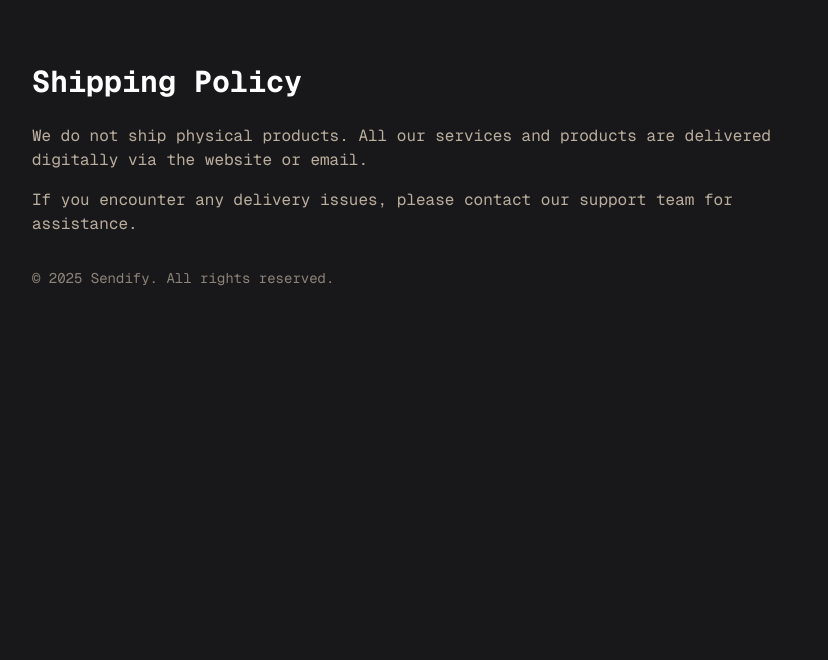
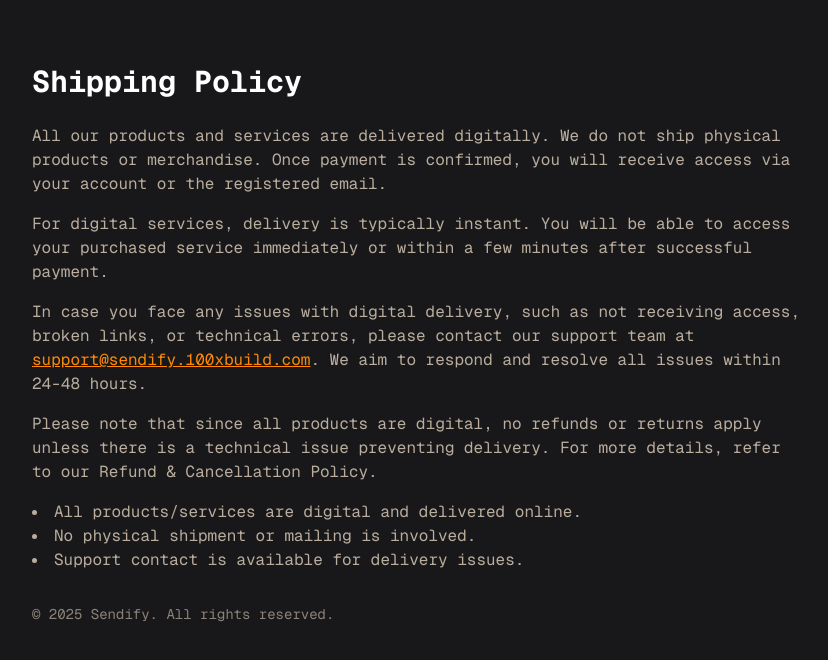
Before and after one commit to Raunak0713/sendify-ui, a Next.js app: page /shipping in a window 1280 px wide. Shown: the top 660 px of the page, without its empty margins (224-1052 px from the left). Built offline with nearby package versions, Linux system fonts and the light colour scheme; no server answers.

Commit message:
Shipping Page

```diff
--- a/app/shipping/page.tsx
+++ b/app/shipping/page.tsx
@@ -5,12 +5,32 @@
     <div className="min-h-screen bg-zinc-900 text-orange-100 px-6 py-16 flex justify-center items-start">
       <div className="max-w-3xl">
         <h1 className="text-3xl font-bold mb-6 text-white">Shipping Policy</h1>
+
         <p className="mb-4 text-orange-100/70">
-          We do not ship physical products. All our services and products are delivered digitally via the website or email.
+          All our products and services are delivered digitally. We do not ship physical products or merchandise. Once payment is confirmed, you will receive access via your account or the registered email.
         </p>
+
         <p className="mb-4 text-orange-100/70">
-          If you encounter any delivery issues, please contact our support team for assistance.
+          For digital services, delivery is typically instant. You will be able to access your purchased service immediately or within a few minutes after successful payment.
         </p>
+
+        <p className="mb-4 text-orange-100/70">
+          In case you face any issues with digital delivery, such as not receiving access, broken links, or technical errors, please contact our support team at{" "}
+          <a href="mailto:support@sendify.100xbuild.com" className="text-orange-400 underline">
+            support@sendify.100xbuild.com
+          </a>. We aim to respond and resolve all issues within 24-48 hours.
+        </p>
+
+        <p className="mb-4 text-orange-100/70">
+          Please note that since all products are digital, no refunds or returns apply unless there is a technical issue preventing delivery. For more details, refer to our Refund & Cancellation Policy.
+        </p>
+
+        <ul className="list-disc list-inside mb-4 text-orange-100/70">
+          <li>All products/services are digital and delivered online.</li>
+          <li>No physical shipment or mailing is involved.</li>
+          <li>Support contact is available for delivery issues.</li>
+        </ul>
+
         <p className="mt-8 text-sm text-orange-100/50">
           &copy; {new Date().getFullYear()} Sendify. All rights reserved.
         </p>
```
